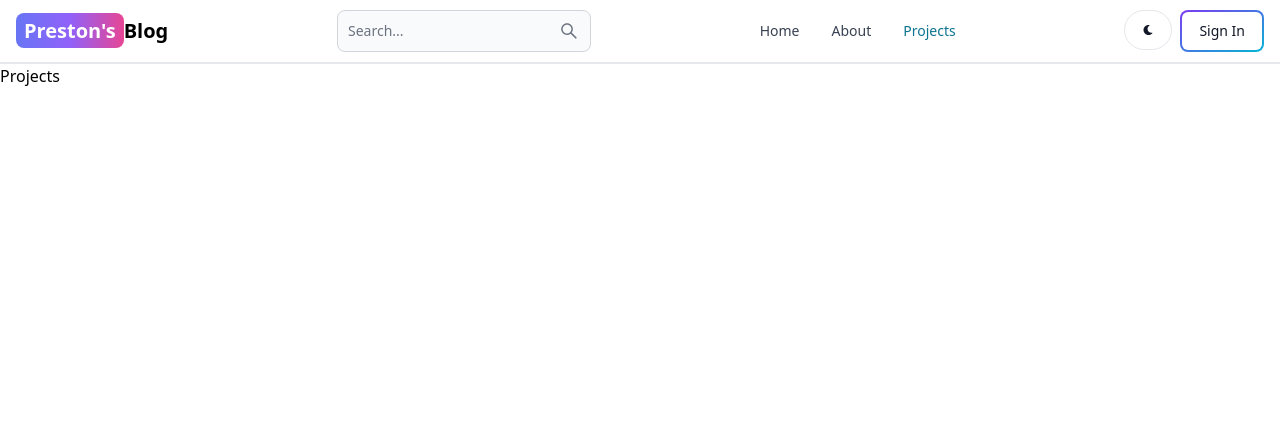
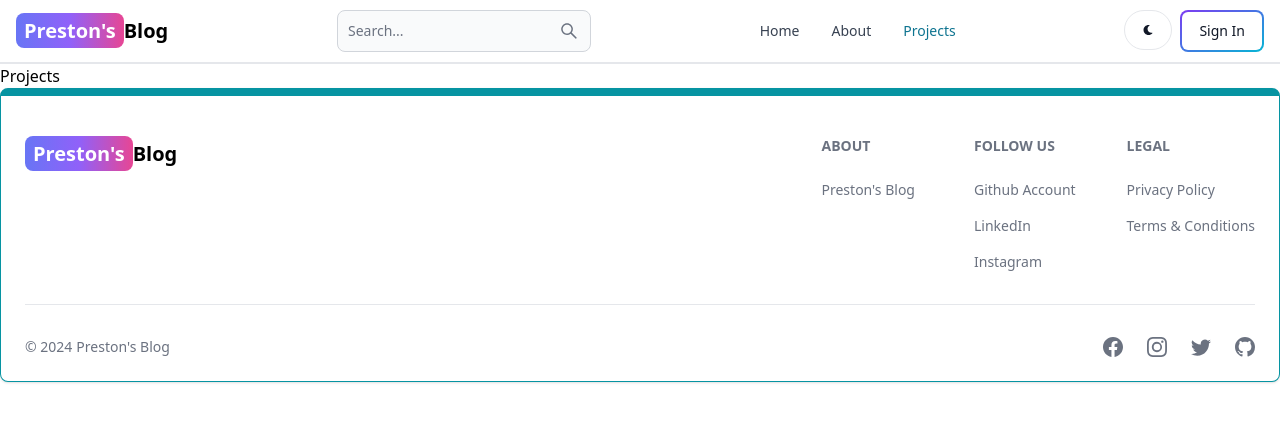
Before and after one commit to PrestonNguyen2001/MERN-Blog, a React app in the folder client/: page /projects in a window 1280 px wide. Shown: the top 422 px of the page. Built offline with nearby package versions, Linux system fonts and the light colour scheme; the HTML template or start-up script is replaced by a standard one.

Commit message:
Created Footer component

```diff
--- a/client/src/App.jsx
+++ b/client/src/App.jsx
@@ -6,6 +6,7 @@
 import Dashboard from "./pages/Dashboard"
 import Projects from "./pages/Projects"
 import Header from "./components/Header"
+import Footer from "./components/Footer"
 
 export default function App() {
   return (
@@ -19,6 +20,7 @@
         <Route path="/dashboard" element={<Dashboard />} />
         <Route path="/projects" element={<Projects />} />
       </Routes>
+      <Footer />
     </BrowserRouter>
   )
 }
--- /dev/null
+++ b/client/src/components/Footer.jsx
@@ -0,0 +1,83 @@
+import { Footer } from 'flowbite-react'
+import { Link } from 'react-router-dom';
+import { BsFacebook, BsInstagram, BsTwitter, BsGithub } from 'react-icons/bs';
+export default function FooterCom() {
+  return (
+    <Footer container className="border border-t-8 border-teal-500">
+      <div className="w-full max-w-7xl mx-auto">
+        <div className="grid w-full justify-between sm:flex md:grid-cols-1">
+          <div className="mt-5">
+            <Link
+              to="/"
+              className="self-center whitespace-nowrap text-lg sm:text-xl
+                font-semibold dark:text-white"
+            >
+              <span className="px-2 py-1 bg-gradient-to-r from-indigo-500 via-purple-500 to-pink-500 rounded-lg text-white">
+                Preston&apos;s
+              </span>
+              Blog
+            </Link>
+          </div>
+          <div className="grid grid-cols-2 gap-8 mt-4 sm:grid-cols-3 sm:gap-6">
+            <div>
+              <Footer.Title title="about" />
+              <Footer.LinkGroup col>
+                <Footer.Link
+                  href="/about"
+                  target="_blank"
+                  rel="noopener noreferrer"
+                >
+                  Preston&apos;s Blog
+                </Footer.Link>
+              </Footer.LinkGroup>
+            </div>
+            <div>
+              <Footer.Title title="Follow Us" />
+              <Footer.LinkGroup col>
+                <Footer.Link
+                  href="https://github.com/PrestonNguyen2001"
+                  target="_blank"
+                  rel="noopener noreferrer"
+                >
+                  Github Account
+                </Footer.Link>
+                <Footer.Link
+                  href="linkedin.com/in/preston-nguyen-8a08a52a8"
+                  target="_blank"
+                  rel="noopener noreferrer"
+                >
+                  LinkedIn
+                </Footer.Link>
+                <Footer.Link href="#">Instagram</Footer.Link>
+              </Footer.LinkGroup>
+            </div>
+            <div>
+              <Footer.Title title="Legal" />
+              <Footer.LinkGroup col>
+                <Footer.Link href="#">Privacy Policy</Footer.Link>
+                <Footer.Link href="#">Terms &amp; Conditions</Footer.Link>
+              </Footer.LinkGroup>
+            </div>
+          </div>
+        </div>
+        <Footer.Divider />
+        <div className="w-full sm:flex sm:items-center sm:justify-between">
+          <Footer.Copyright
+            href="#"
+            by="Preston's Blog"
+            year={new Date().getFullYear()}
+          />
+          <div className="flex gap-6 sm:mt-0 mt-4 sm:justify-center">
+            <Footer.Icon href="#" icon={BsFacebook} />
+            <Footer.Icon href="#" icon={BsInstagram} />
+            <Footer.Icon href="#" icon={BsTwitter} />
+            <Footer.Icon
+              href="https://github.com/PrestonNguyen2001"
+              icon={BsGithub}
+            />
+          </div>
+        </div>
+      </div>
+    </Footer>
+  );
+}
```
